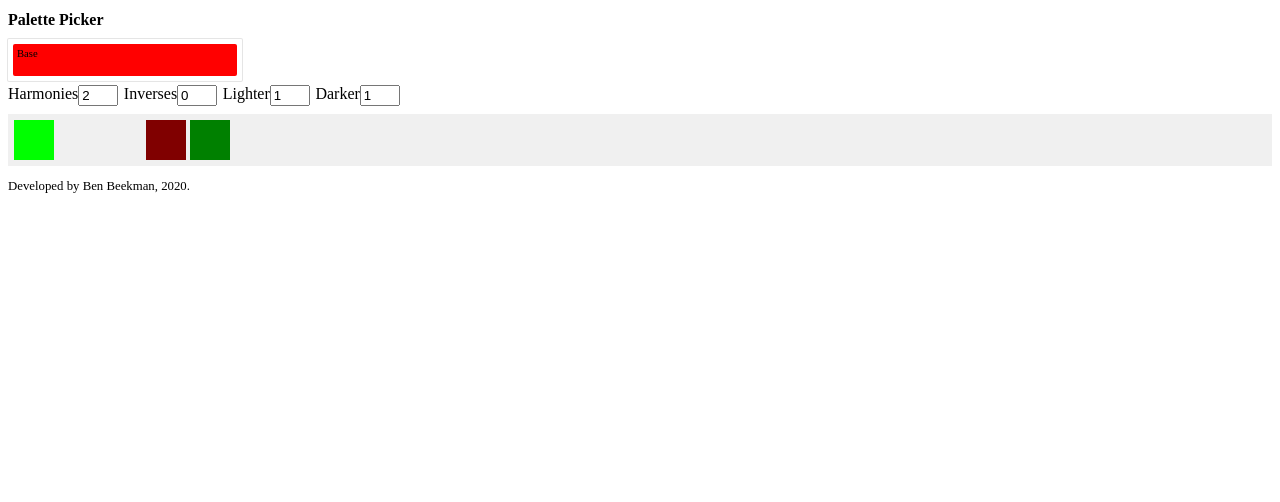
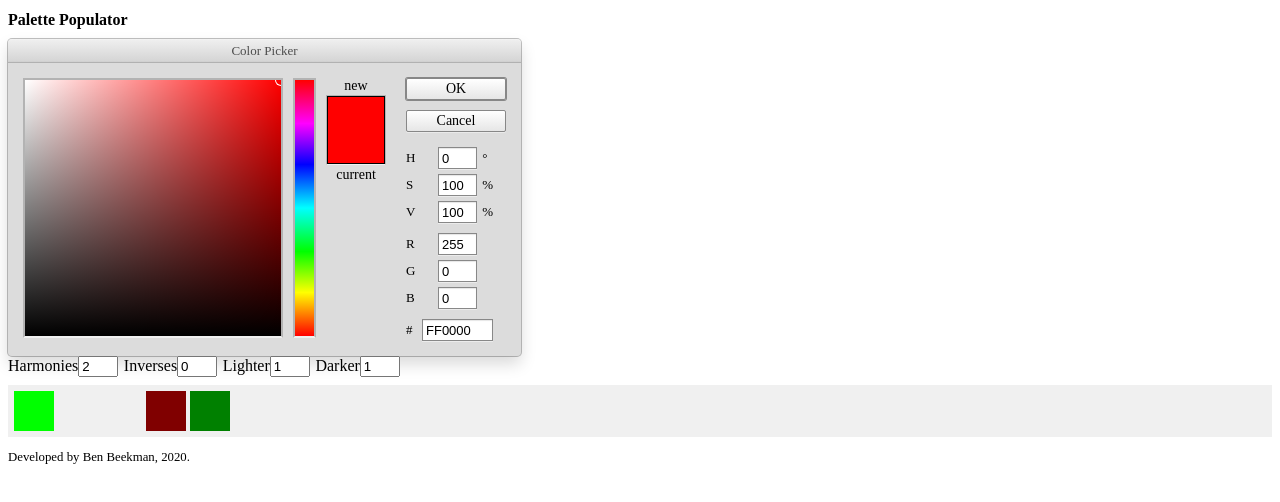
Before and after one commit to beekman/color-combo-creator, a React app: page / in a window 1280 px wide. Shown: the top 502 px of the page. Built offline with nearby package versions, Linux system fonts and the light colour scheme.

Commit message:
Always-visible base colorpicker (replacing popover), cleanup

```diff
--- a/src/components/App.js
+++ b/src/components/App.js
@@ -1,9 +1,9 @@
 import React from 'react';
-import PalettePicker from '../containers/PalettePicker';
+import PaletteGenerator from '../containers/PaletteGenerator';
 export default function App() {
   return (
     <>
-      <PalettePicker />
+      <PaletteGenerator />
     </>
   );
 }
--- a/src/components/Header/Header.js
+++ b/src/components/Header/Header.js
@@ -4,7 +4,7 @@ import styles from './Header.css';
 const Header = () => {
   return (
     <header className={styles.Header}>
-      <h1>Palette Picker</h1>
+      <h1>Palette Populator</h1>
     </header>
   );
 };
--- a/src/components/VariationsControls/VariationsControls.css
+++ b/src/components/VariationsControls/VariationsControls.css
@@ -1,5 +1,5 @@
 .VariationsControls {
-  display: flex;
+  display: inline;
   flex-wrap: wrap;
   margin: 0 auto;
 
--- a/src/components/VariationsControls/VariationsControls.js
+++ b/src/components/VariationsControls/VariationsControls.js
@@ -60,13 +60,13 @@ const VariationsControls = (color) => {
 
   return (
     <>
-
-      <div className={styles.VariationsControls}>
+      <span className={styles.VariationsControls}>
         <label htmlFor="harmonyQuantity">Harmonies</label><input type="number" id="harmonyQuantity" value={harmonyQuantity} onChange={({ target }) => setHarmonyQuantity(target.value)} />
         <label htmlFor="inverseQuantity">Inverses</label><input type="number" id="inverseQuantity" value={inverseQuantity} onChange={({ target }) => setInverseQuantity(target.value)} />
         <label htmlFor="lighterQuantity">Lighter</label><input type="number" id="lighterQuantity" value={lighterQuantity} onChange={({ target }) => setLighterQuantity(target.value)} />
         <label htmlFor="darkerQuantity">Darker</label><input type="number" id="darkerQuantity" value={darkerQuantity} onChange={({ target }) => setDarkerQuantity(target.value)} />
-      </div >
+      </span>
+
       <section className={styles.ColorMatches}>
         {harmonySwatches}
         {inverseSwatches}
--- /dev/null
+++ b/src/containers/PaletteGenerator.js
@@ -0,0 +1,43 @@
+import React from 'react';
+import Header from '../components//Header/Header';
+import VariationsControls from '../components/VariationsControls/VariationsControls';
+import Footer from '../components/Footer/Footer';
+import { PhotoshopPicker } from 'react-color';
+
+class PalettePicker extends React.Component {
+  state = {
+    displayColorPicker: false,
+    color: {
+      r: '255',
+      g: '0',
+      b: '0',
+      a: '1',
+    },
+    hsl: {
+      h: '0',
+      s: '1',
+      l: '.5',
+      a: '1',
+    },
+  };
+
+
+
+  handleChange = (color) => {
+    this.setState({ color: color.rgb });
+    this.setState({ hsl: color.hsl });
+  };
+
+  render() {
+    return (
+      <>
+        <Header />
+        <PhotoshopPicker color={this.state.color} onChange={this.handleChange} />
+        <VariationsControls color={this.state.color} hsl={this.state.hsl} onChange={this.handleChange} />
+        <Footer />
+      </>
+    );
+  }
+}
+
+export default PalettePicker;
--- a/src/containers/PalettePicker.js
+++ b/src/containers/PalettePicker.js
@@ -39,6 +39,12 @@ class PalettePicker extends React.Component {
 
     const styles = reactCSS({
       'default': {
+        main: {
+          display: 'flex',
+        },
+        inline: {
+          display: i
+        }
         label: {
           position: 'absolute',
           fontSize: '0.666rem',
@@ -76,7 +82,7 @@ class PalettePicker extends React.Component {
     return (
       <>
         <Header />
-        <div>
+        <div style={styles.inline}>
           <div style={styles.swatch} onClick={this.handleClick}>
             <label htmlFor='baseColor' style={styles.label}>Base</label>
             <div id='baseColor' style={styles.color} />
@@ -85,8 +91,8 @@ class PalettePicker extends React.Component {
             <div style={styles.cover} onClick={this.handleClose} />
             <PhotoshopPicker color={this.state.color} onChange={this.handleChange} />
           </div> : null}
-
         </div>
+        <PhotoshopPicker color={this.state.color} onChange={this.handleChange} />
         <VariationsControls color={this.state.color} hsl={this.state.hsl} onChange={this.handleChange} />
         <Footer />
       </>
```
Also changed, not shown: src/components/LivePalette/LivePalette.js (deleted, +0 -26 lines), src/components/ScratchPalette/ScratchPalette.js (deleted, +0 -13 lines).
